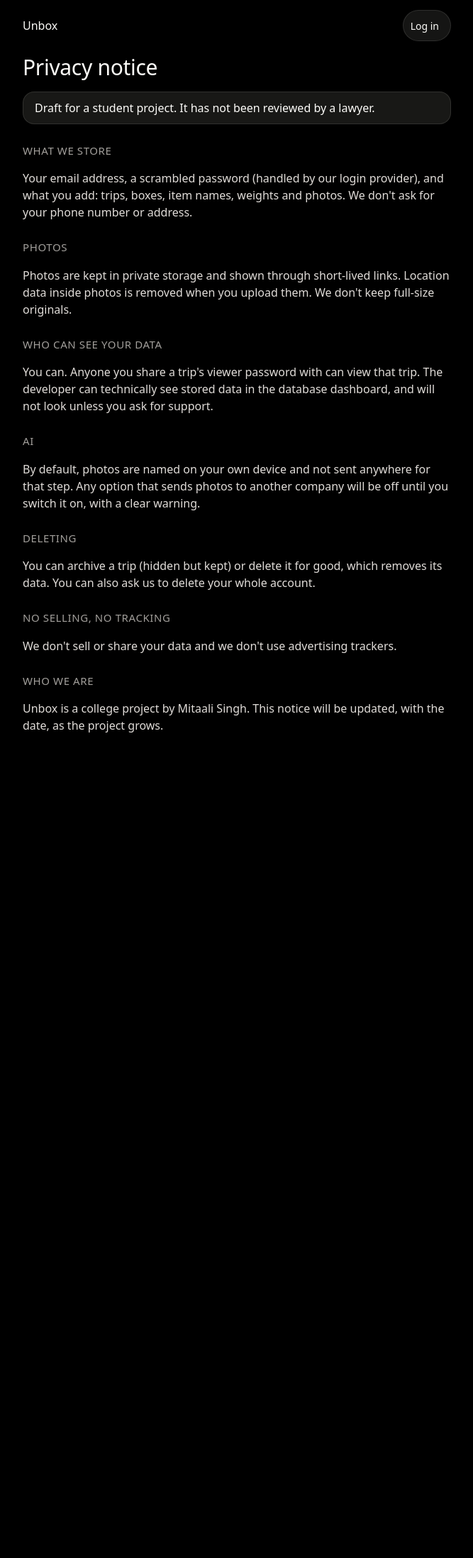
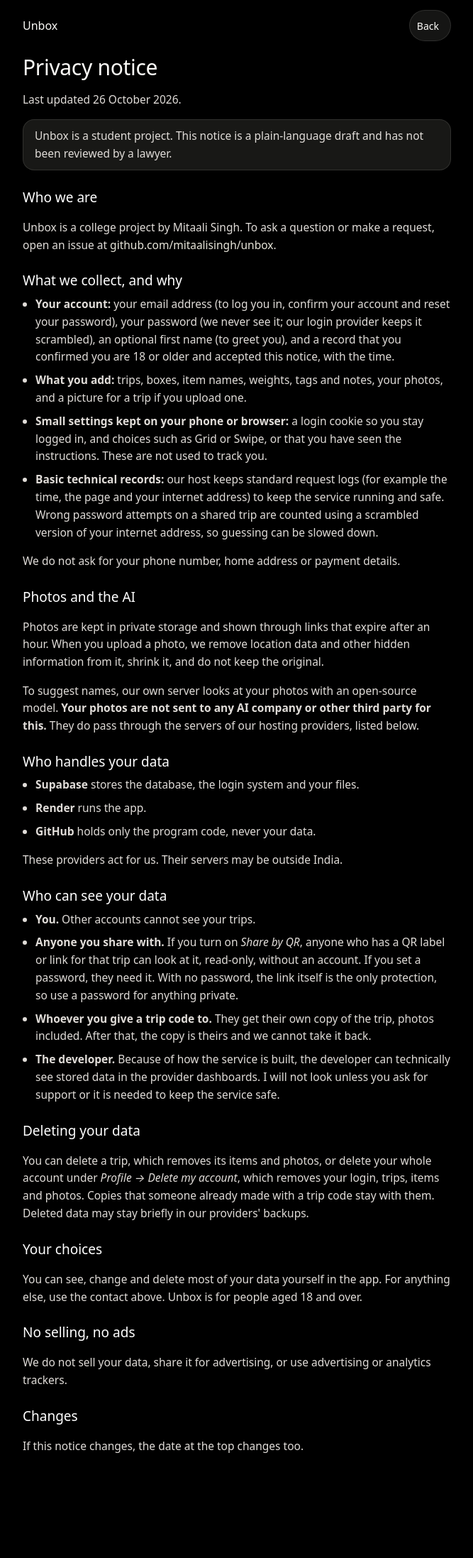
Before and after one commit to mitaalisingh/unbox, a Flask app: template templates/auth/privacy.html in a window 1280 px wide. Shown: the whole page at 71% size, without its empty margins (306-973 px from the left). Before the commit the page ends 1032 px from the top, so only its background shows below. Run offline with Flask 3, Linux system fonts and the light colour scheme; the template is opened without the code that fills it, so the values that code supplies are empty.

Commit message:
Rewrite the privacy notice to match what the app really does; link it from sign-up, the login screens, the instructions and the profile

```diff
--- a/static/style.css
+++ b/static/style.css
@@ -334,3 +334,10 @@ form.quick .row{display:flex;gap:8px;justify-content:flex-end}
 .about .skills{margin:6px 0}.about .skills dt{font-family:Georgia,"Times New Roman",serif;color:#fff;font-size:19px;margin-top:12px}
 .about .skills dd{margin:2px 0 0;color:var(--body);font-size:15.5px;line-height:1.55}
 .about .pull{margin:18px 0 6px;padding:2px 0 2px 16px;border-left:3px solid #F1C166;font:italic 400 22px/1.35 Georgia,"Times New Roman",serif;color:#fff}
+
+.gbottom,.legalrow{text-align:center;font-size:13px;margin:0 0 30px;color:rgba(255,255,255,.8)}
+.gbottom a,.legalrow a{color:#fff;text-decoration:underline;text-underline-offset:2px}
+.legalrow{margin-top:18px}
+.legal h2{font-size:19px;margin:24px 0 6px;text-transform:none;letter-spacing:0;color:#fff}
+.legal p,.legal li{color:var(--body);font-size:15.5px;line-height:1.6}
+.legal ul{padding-left:18px;margin:6px 0}.legal li{margin-bottom:8px}
--- a/templates/auth/account.html
+++ b/templates/auth/account.html
@@ -21,6 +21,10 @@
   <li><a class="glass boxcard" href="{{ url_for('about') }}" style="min-height:64px"><span class="txt"><strong>About the creator</strong></span>
     <svg class="chev" viewBox="0 0 24 24"><path d="M9 5l7 7-7 7"/></svg></a></li>
 </ul>
+<ul class="stack">
+  <li><a class="glass boxcard" href="{{ url_for('privacy') }}" style="min-height:64px"><span class="txt"><strong>Privacy notice</strong></span>
+    <svg class="chev" viewBox="0 0 24 24"><path d="M9 5l7 7-7 7"/></svg></a></li>
+</ul>
 <form method="post" action="{{ url_for('logout') }}">
   <input type="hidden" name="csrf" value="{{ csrf_token() }}">
   <button class="danger" type="submit">Log out</button>
--- a/templates/auth/glass.html
+++ b/templates/auth/glass.html
@@ -31,4 +31,5 @@ try {
   <div class="gtop"><a class="gbrand" href="{{ url_for('home') }}">Unbox</a><span><a href="{{ url_for('home') }}">Instructions</a> · <a href="{{ url_for('about') }}">About</a></span></div>
   {% block glass %}{% endblock %}
 </div>
+<p class="gbottom"><a href="{{ url_for('privacy') }}">Privacy notice</a> · <a href="{{ url_for('about') }}">About the creator</a></p>
 {% endblock %}
--- a/templates/auth/intro_public.html
+++ b/templates/auth/intro_public.html
@@ -4,4 +4,5 @@
 {% block content %}
 <script>try { if (localStorage.getItem('unbox-no-intro')) { location.replace({{ go|tojson }}); } } catch (e) {}</script>
 {% set public = true %}{% include "auth/_intro.html" %}
+<p class="legalrow"><a href="{{ url_for('privacy') }}">Privacy notice</a> · <a href="{{ url_for('about') }}">About the creator</a></p>
 {% endblock %}
--- a/templates/auth/privacy.html
+++ b/templates/auth/privacy.html
@@ -1,20 +1,54 @@
 {% extends "auth/base.html" %}
 {% block title %}Privacy notice · Unbox{% endblock %}
+{% block topbar %}<header class="topbar"><a class="brand" href="{{ url_for('home') }}">Unbox</a><a class="back" href="{{ url_for('home') }}">Back</a></header>{% endblock %}
 {% block content %}
+<article class="legal">
 <h1>Privacy notice</h1>
-<p class="flash">Draft for a student project. It has not been reviewed by a lawyer.</p>
-<h2>What we store</h2>
-<p>Your email address, a scrambled password (handled by our login provider), and what you add: trips, boxes, item names, weights and photos. We don't ask for your phone number or address.</p>
-<h2>Photos</h2>
-<p>Photos are kept in private storage and shown through short-lived links. Location data inside photos is removed when you upload them. We don't keep full-size originals.</p>
+<p class="muted small">Last updated 26 October 2026.</p>
+<p class="flash">Unbox is a student project. This notice is a plain-language draft and has not been reviewed by a lawyer.</p>
+
+<h2>Who we are</h2>
+<p>Unbox is a college project by Mitaali Singh. To ask a question or make a request, open an issue at <a href="https://github.com/mitaalisingh/unbox" rel="noopener">github.com/mitaalisingh/unbox</a>.</p>
+
+<h2>What we collect, and why</h2>
+<ul>
+  <li><b>Your account:</b> your email address (to log you in, confirm your account and reset your password), your password (we never see it; our login provider keeps it scrambled), an optional first name (to greet you), and a record that you confirmed you are 18 or older and accepted this notice, with the time.</li>
+  <li><b>What you add:</b> trips, boxes, item names, weights, tags and notes, your photos, and a picture for a trip if you upload one.</li>
+  <li><b>Small settings kept on your phone or browser:</b> a login cookie so you stay logged in, and choices such as Grid or Swipe, or that you have seen the instructions. These are not used to track you.</li>
+  <li><b>Basic technical records:</b> our host keeps standard request logs (for example the time, the page and your internet address) to keep the service running and safe. Wrong password attempts on a shared trip are counted using a scrambled version of your internet address, so guessing can be slowed down.</li>
+</ul>
+<p>We do not ask for your phone number, home address or payment details.</p>
+
+<h2>Photos and the AI</h2>
+<p>Photos are kept in private storage and shown through links that expire after an hour. When you upload a photo, we remove location data and other hidden information from it, shrink it, and do not keep the original.</p>
+<p>To suggest names, our own server looks at your photos with an open-source model. <b>Your photos are not sent to any AI company or other third party for this.</b> They do pass through the servers of our hosting providers, listed below.</p>
+
+<h2>Who handles your data</h2>
+<ul>
+  <li><b>Supabase</b> stores the database, the login system and your files.</li>
+  <li><b>Render</b> runs the app.</li>
+  <li><b>GitHub</b> holds only the program code, never your data.</li>
+</ul>
+<p>These providers act for us. Their servers may be outside India.</p>
+
 <h2>Who can see your data</h2>
-<p>You can. Anyone you share a trip's viewer password with can view that trip. The developer can technically see stored data in the database dashboard, and will not look unless you ask for support.</p>
-<h2>AI</h2>
-<p>By default, photos are named on your own device and not sent anywhere for that step. Any option that sends photos to another company will be off until you switch it on, with a clear warning.</p>
-<h2>Deleting</h2>
-<p>You can archive a trip (hidden but kept) or delete it for good, which removes its data. You can also ask us to delete your whole account.</p>
-<h2>No selling, no tracking</h2>
-<p>We don't sell or share your data and we don't use advertising trackers.</p>
-<h2>Who we are</h2>
-<p>Unbox is a college project by Mitaali Singh. This notice will be updated, with the date, as the project grows.</p>
+<ul>
+  <li><b>You.</b> Other accounts cannot see your trips.</li>
+  <li><b>Anyone you share with.</b> If you turn on <i>Share by QR</i>, anyone who has a QR label or link for that trip can look at it, read-only, without an account. If you set a password, they need it. With no password, the link itself is the only protection, so use a password for anything private.</li>
+  <li><b>Whoever you give a trip code to.</b> They get their own copy of the trip, photos included. After that, the copy is theirs and we cannot take it back.</li>
+  <li><b>The developer.</b> Because of how the service is built, the developer can technically see stored data in the provider dashboards. I will not look unless you ask for support or it is needed to keep the service safe.</li>
+</ul>
+
+<h2>Deleting your data</h2>
+<p>You can delete a trip, which removes its items and photos, or delete your whole account under <i>Profile → Delete my account</i>, which removes your login, trips, items and photos. Copies that someone already made with a trip code stay with them. Deleted data may stay briefly in our providers' backups.</p>
+
+<h2>Your choices</h2>
+<p>You can see, change and delete most of your data yourself in the app. For anything else, use the contact above. Unbox is for people aged 18 and over.</p>
+
+<h2>No selling, no ads</h2>
+<p>We do not sell your data, share it for advertising, or use advertising or analytics trackers.</p>
+
+<h2>Changes</h2>
+<p>If this notice changes, the date at the top changes too.</p>
+</article>
 {% endblock %}
--- a/templates/auth/signup.html
+++ b/templates/auth/signup.html
@@ -10,7 +10,7 @@
   <input type="password" name="password" placeholder="Password (10+ characters)" aria-label="Password" required minlength="10" autocomplete="new-password">
   <input type="password" name="password2" placeholder="Type it again" aria-label="Type the password again" required minlength="10" autocomplete="new-password">
   <label class="gcheck"><input type="checkbox" name="age18" required> I am 18 or older</label>
-  <label class="gcheck"><input type="checkbox" name="terms" required> <span>I have read the <a href="{{ url_for('privacy') }}" target="_blank">privacy notice</a> and I agree</span></label>
+  <label class="gcheck"><input type="checkbox" name="terms" required> <span>I have read the <a href="{{ url_for('privacy') }}" target="_blank" rel="noopener">privacy notice</a> (opens in a new tab) and I agree</span></label>
   <button class="glassbtn" type="submit">Create account</button>
 </form>
 <p class="gfoot">Already have one? <a href="{{ url_for('login') }}">Log in</a></p>
```
Also changed, not shown: tests/test_webapp.py (+17 -1 lines), README.md.
